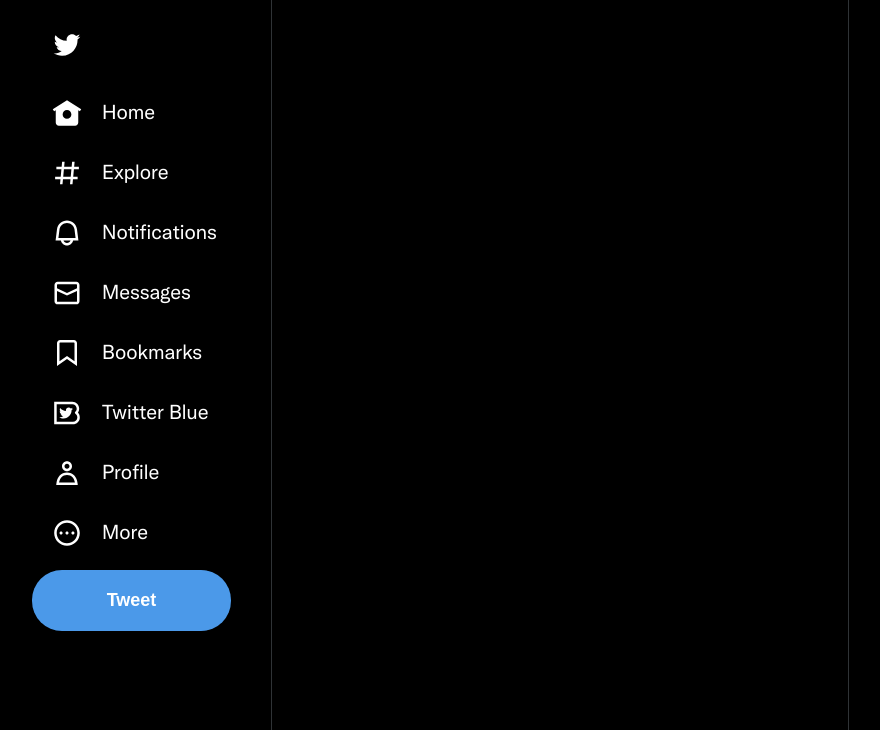
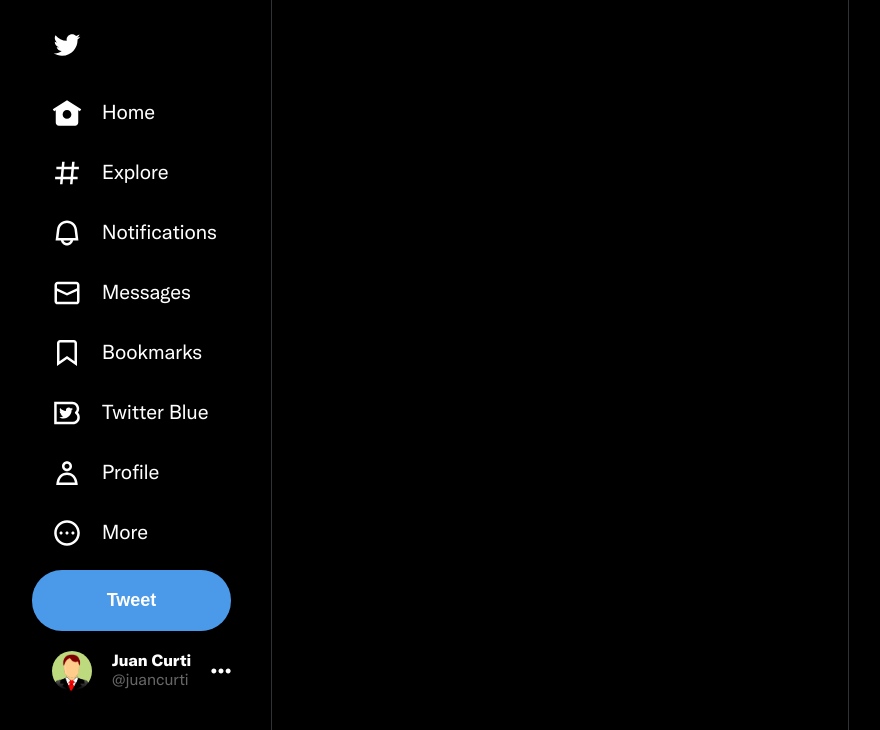
Before and after one commit to CloningWithReact/twitterfrontpage, a Next.js app: page / in a window 1280 px wide. Shown: the top 730 px of the page, without its empty margins (48-928 px from the left). Built offline with nearby package versions, Linux system fonts and the light colour scheme.

Commit message:
Add user info on menu

```diff
--- a/components/LeftZone.js
+++ b/components/LeftZone.js
@@ -28,6 +28,14 @@
             <p>Tweet</p>
             <img className='menuTweetImage' src='/assets/menu-tweet-action.svg'/>
         </button>
+        <div className='menuUserBox'>
+            <img className='menuUserAvatar' src='/assets/default-avatar.png'/>
+            <div className='menuUserInfoBox'>
+                <p className='menuUserInfoName'>Juan Curti</p>
+                <p className='menuUserInfoUsername'>@juancurti</p>
+            </div>
+            <img className='menuUserEllipsis' src='/assets/options-icon.svg'/>
+        </div>
     </div>
   )
 }
--- a/styles/globals.scss
+++ b/styles/globals.scss
@@ -58,6 +58,22 @@
     }
 }
 
+@media screen and (max-width: 960px) {
+    main {
+        .leftZone {
+            width: 35%;
+        }
+
+        .centerZone {
+            width: 65%;
+        }
+
+        .rightZone {
+            display: none;
+        }
+    }
+}
+
 @media screen and (max-width: 760px) {
     main {
         .leftZone {
--- a/styles/leftZone.scss
+++ b/styles/leftZone.scss
@@ -91,6 +91,58 @@
             background-color: darken($color: #4B99E9, $amount: 6%);
         }
     }
+
+    .menuUserBox {
+        transition: 0.25s all ease-in;
+        width: 110%;
+        padding: 10px 20px;
+        height: 60px;
+        border-radius: 30px;
+
+        .menuUserAvatar {
+            width: 40px;
+            height: 40px;
+            border-radius: 20px;
+            float: left;
+        }
+
+        .menuUserInfoBox {
+            float: left;
+            width: calc(100% - 60px);
+            padding: 0px 20px;
+
+            .menuUserInfoName, .menuUserInfoUsername {
+                width: 100%;
+                margin: 0px;
+                white-space: nowrap;
+                font-weight: 500;
+                font-size: 16px;
+            }
+
+            .menuUserInfoUsername {
+                opacity: 0.4;
+                font-weight: 300;
+            }
+        }
+
+        .menuUserEllipsis {
+            width: 20px;
+            height: 40px;
+            border-radius: 20px;
+            float: left;
+            filter: invert(100%) sepia(6%) saturate(7417%) hue-rotate(282deg) brightness(111%) contrast(100%);
+        }
+
+        &::after {
+            content: "";
+            clear: both;
+        }
+
+        &:hover {
+            background-color: $hoverBackgroundColor;
+            cursor: pointer;
+        }
+    }
 }
 
 @media screen and (max-width: 760px) {
@@ -142,5 +194,13 @@
                 display: none;
             }
         }
+
+        .menuUserBox {
+            padding-left: 10px;
+
+            .menuUserInfoBox, .menuUserEllipsis {
+                display: none;
+            }
+        }
     }
 }
```
Also changed, not shown: public/assets/default-avatar.png (added).
